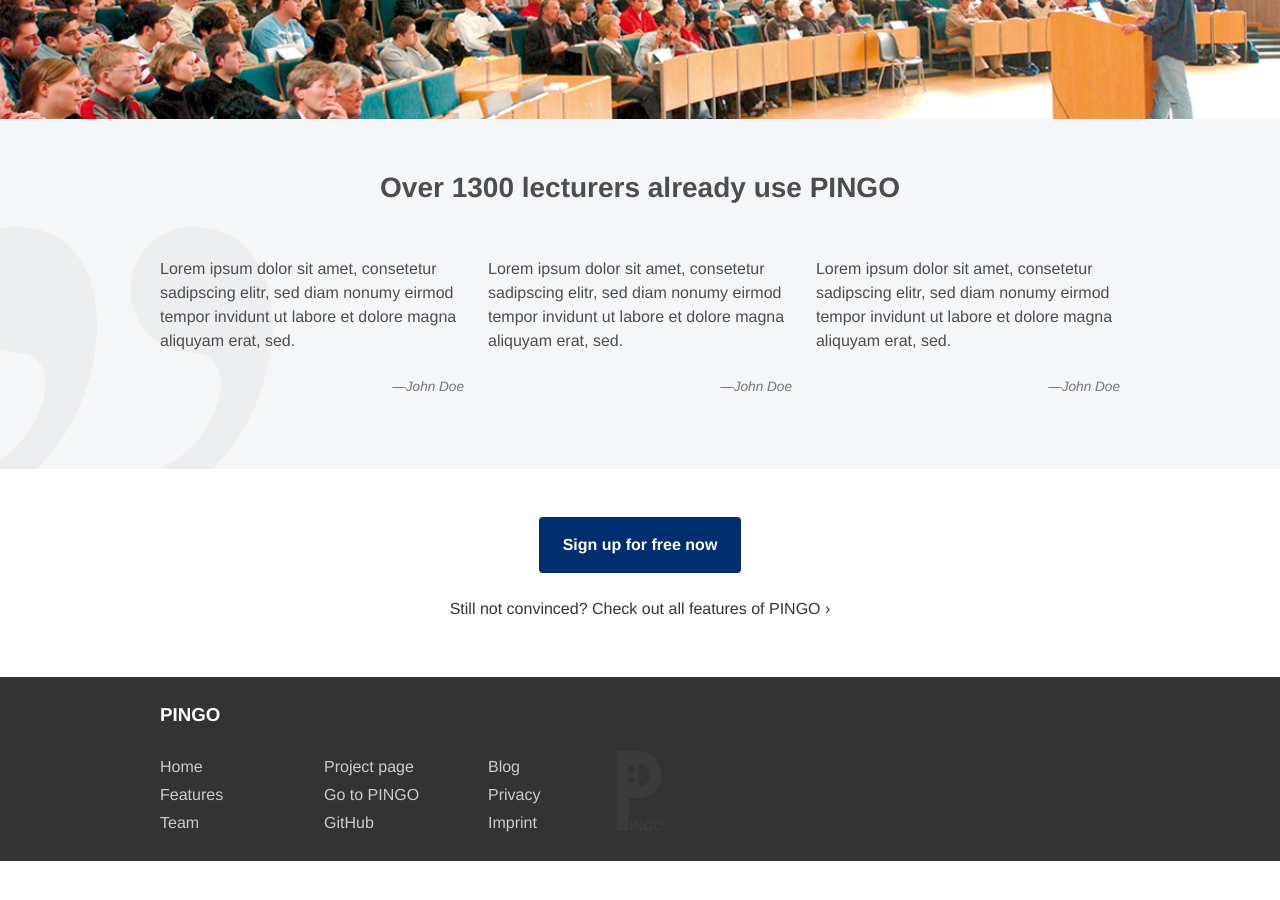
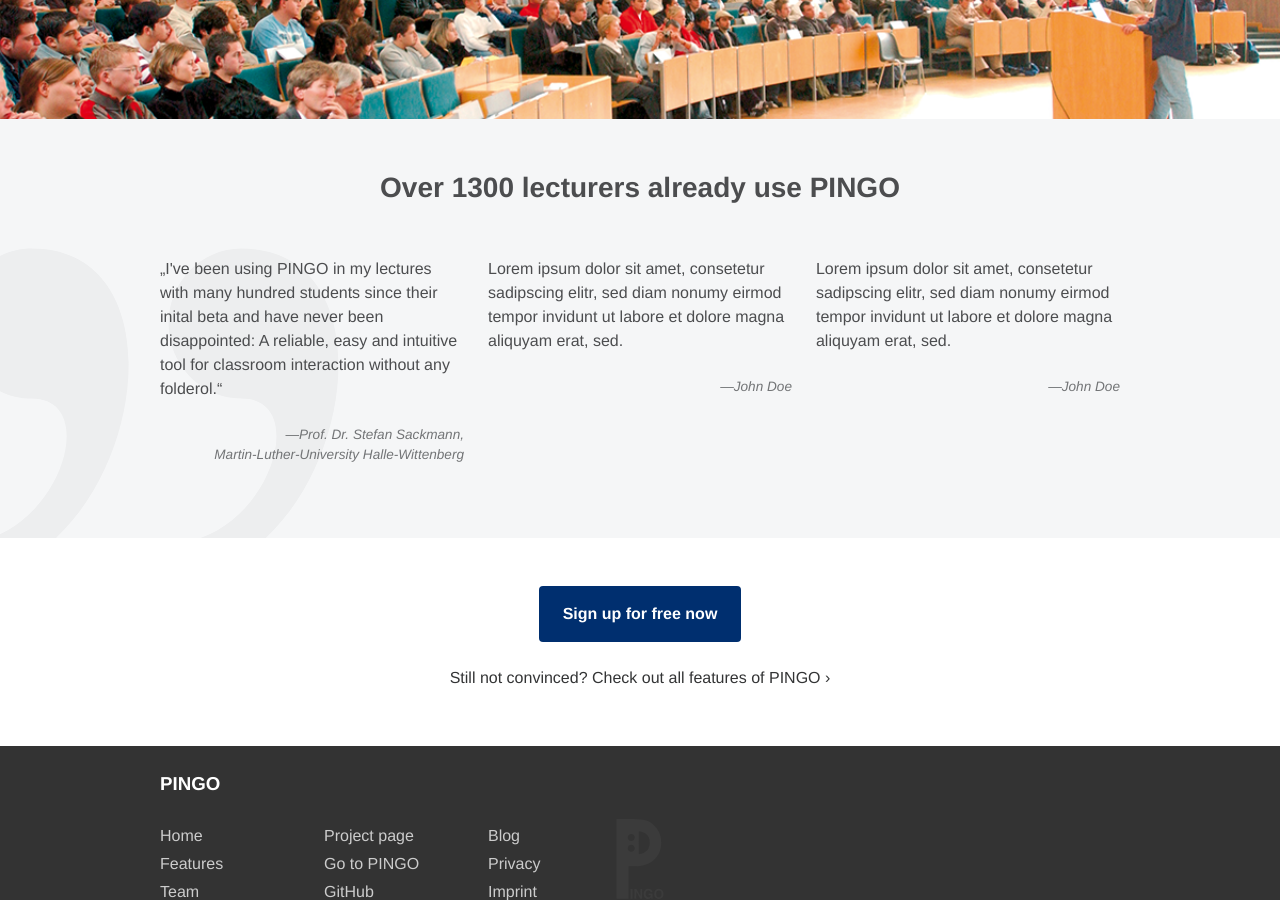
Before and after one commit to PingoUPB/pingoupb.github.io, a Jekyll site: the page built from index.html, in a window 1280 px wide and 900 px high, scrolled down 1672 px. Built offline with Jekyll 4.4.1, drawn with Linux system fonts in a browser that asks for light colours; Markdown is read by kramdown in place of the engine named in the settings; before the commit the page ends 2533 px from its top, so only the background shows below that.

Commit message:
first testimonial translation draft

```diff
--- a/index.html
+++ b/index.html
@@ -55,9 +55,9 @@
 		<div class="grid">
 			<article class="grid__item one-third portable--one-whole testimonials__item">
 				<p>
-					Lorem ipsum dolor sit amet, consetetur sadipscing elitr, sed diam nonumy eirmod tempor invidunt ut labore et dolore magna aliquyam erat, sed.
+					„I've been using PINGO in my lectures with many hundred students since their inital beta and have never been disappointed: A reliable, easy and intuitive tool for classroom interaction without any folderol.“
 				</p>
-				<p class="testimonials__author">—John Doe</p>
+				<p class="testimonials__author">—Prof. Dr. Stefan Sackmann,<br> Martin-Luther-University Halle-Wittenberg</p>
 			</article>
 			<article class="grid__item one-third portable--one-whole testimonials__item">
 				<p>
```
